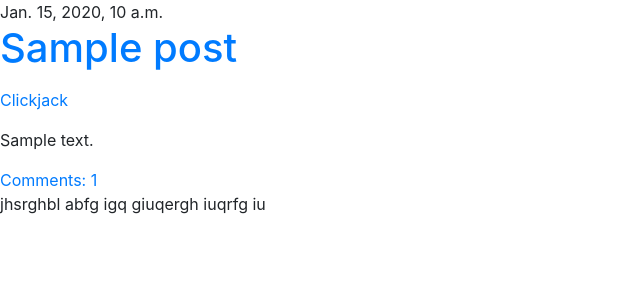
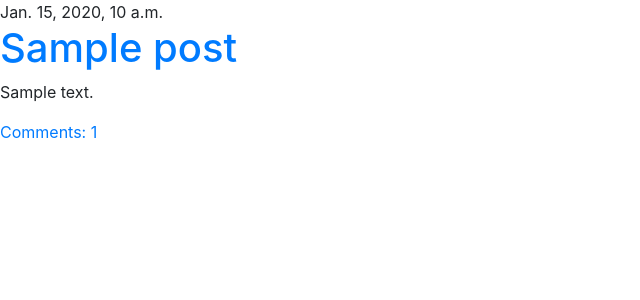
Before and after one commit to AbhinavTiwari2705/Post-Chat-Review-App, a Django app: template Reddit_type_blog_App/templates/BlogSite/post_list.html in a window 1280 px wide. Shown: the part 55-355 px from the top of the page, without its empty margins (0-640 px from the left). Run offline with Django 3.2, Linux system fonts and the light colour scheme; the template is opened without the code that fills it: most values are stand-ins (such as "Sample title", 1, 10 or a date in 2020); some libraries are stand-ins or nearby versions.

Commit message:
gitignore

```diff
--- a/Reddit_type_blog_App/templates/BlogSite/post_list.html
+++ b/Reddit_type_blog_App/templates/BlogSite/post_list.html
@@ -10,11 +10,9 @@
                 {{ post.published_date }}
             </div>
             <h1><a href="{% url 'post_detail' pk=post.pk %}">{{ post.title }}</a></h1>
-            <p></p><a href="#abc">Clickjack</a></p>
             <p>{{ post.text|linebreaksbr }}</p>
             <a href="{% url 'post_detail' pk=post.pk %}">Comments: {{ post.approved_comments.count }}</a>
         </div>
     {% endfor %}
 
-    <p id="abc">jhsrghbl abfg igq giuqergh iuqrfg iu </p>
 {% endblock content %}
```
Also changed, not shown: 1 other file.
